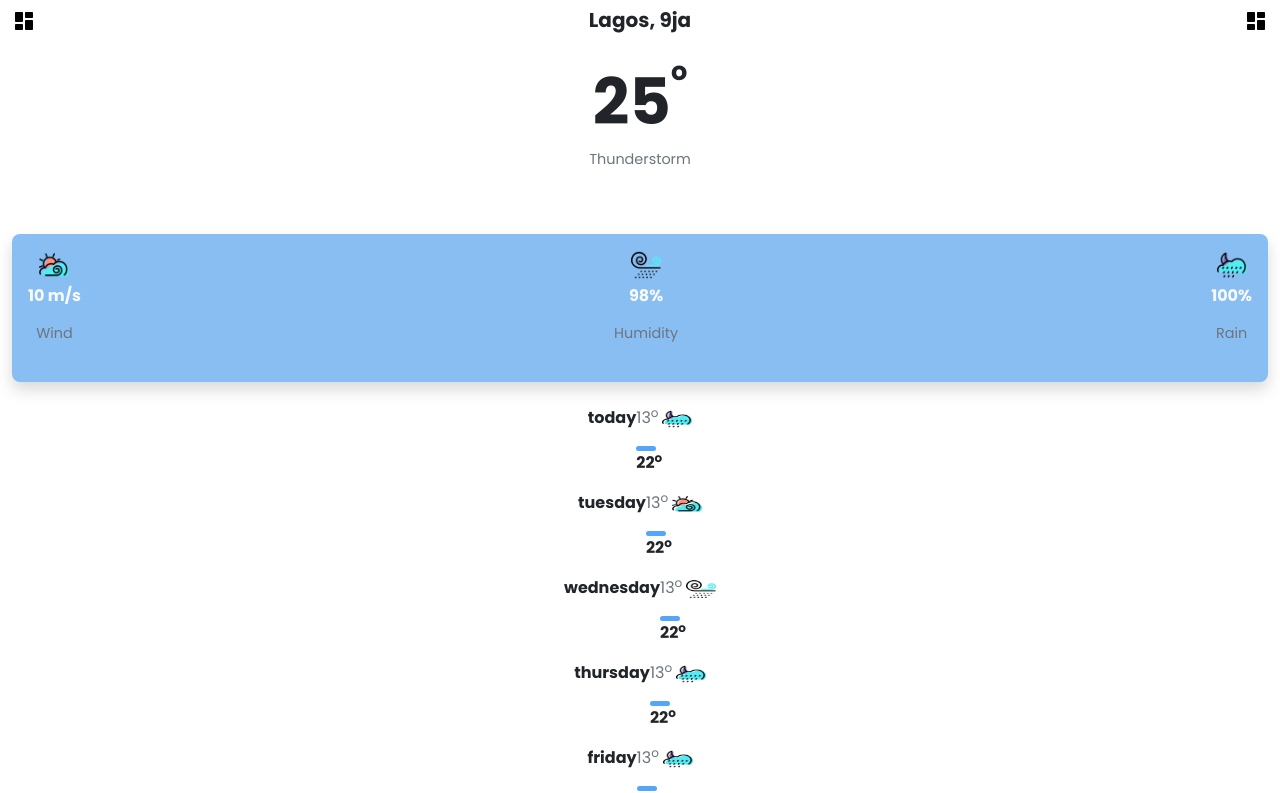
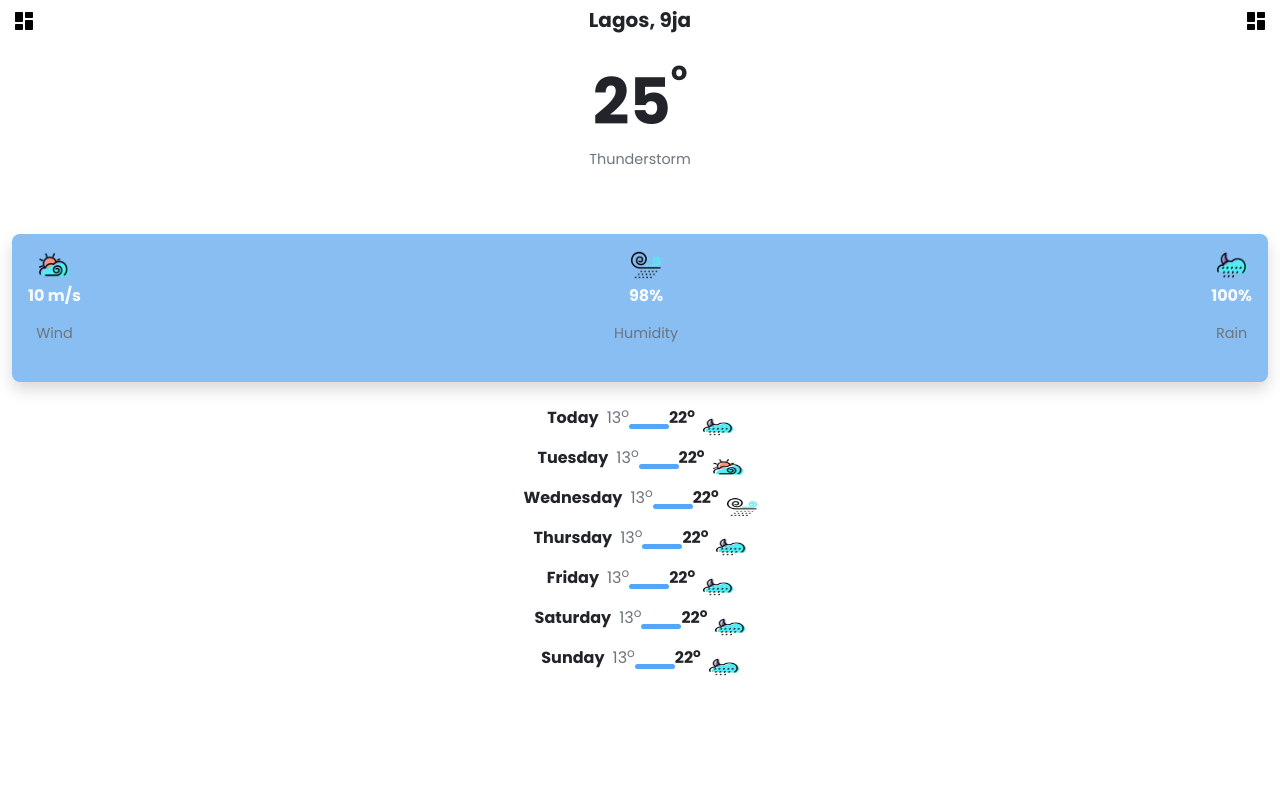
Before and after one commit to fatboy0112/react-weather-app, a React (Create React App) app: page /weathermain in a window 1280 px wide. Shown: the top 793 px of the page. Built offline with nearby package versions, Linux system fonts and the light colour scheme; no server answers.

Commit message:
Modified the next-week-weather icon

```diff
--- a/src/components/nextWeekComponent.jsx
+++ b/src/components/nextWeekComponent.jsx
@@ -3,10 +3,10 @@ import React from "react";
 const NextWeekComponent = (props) => {
 	return (
 		<React.Fragment>
-			<section className="next-week-component">
-				<section className="today-section d-flex">
-					<p className="text-start fw-bold">{props.day}</p>
-					<section>
+			<section className="next-week-component d-flex align-items-center justify-content-center flex-column px-5">
+				<section className="today-section d-flex align-items-center justify-content-between flex-row">
+					<p className="text-start fw-bold text-capitalize">{props.day}</p>
+					<section className="d-flex flex-row align-items-center justify-content-between mx-2">
 						<p className="text-muted">
 							{props.firstUnit}<sup>o</sup>
 						</p>
@@ -16,7 +16,7 @@ const NextWeekComponent = (props) => {
 						</p>
 					</section>
 					<section className="next-week-weather-icon">
-                        <img src={props.icon} height={"20"} width = {"30"}/>
+                        <img src={props.icon} height={"20"} width = {"30"} alt={"weather-icons"}/>
                     </section>
 				</section>
 			</section>
--- a/src/inc/styles/style.css
+++ b/src/inc/styles/style.css
@@ -184,7 +184,7 @@ section.footer-nav > section {
 	background: var(--brand-primary-color);
 }
 .next-week-notch{
-    width:20px;
+    width:40px;
     height:5px;
     background:var(--brand-primary-color);
     border-radius: var(--footer-notch-border-radius);
```
